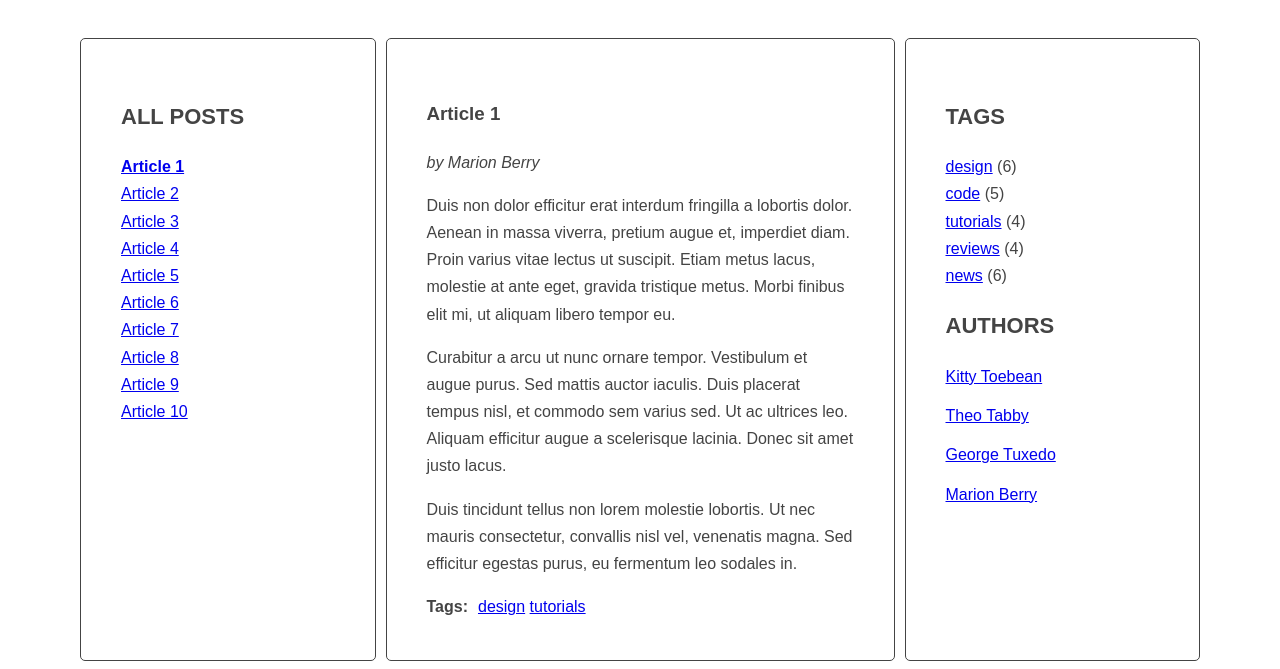
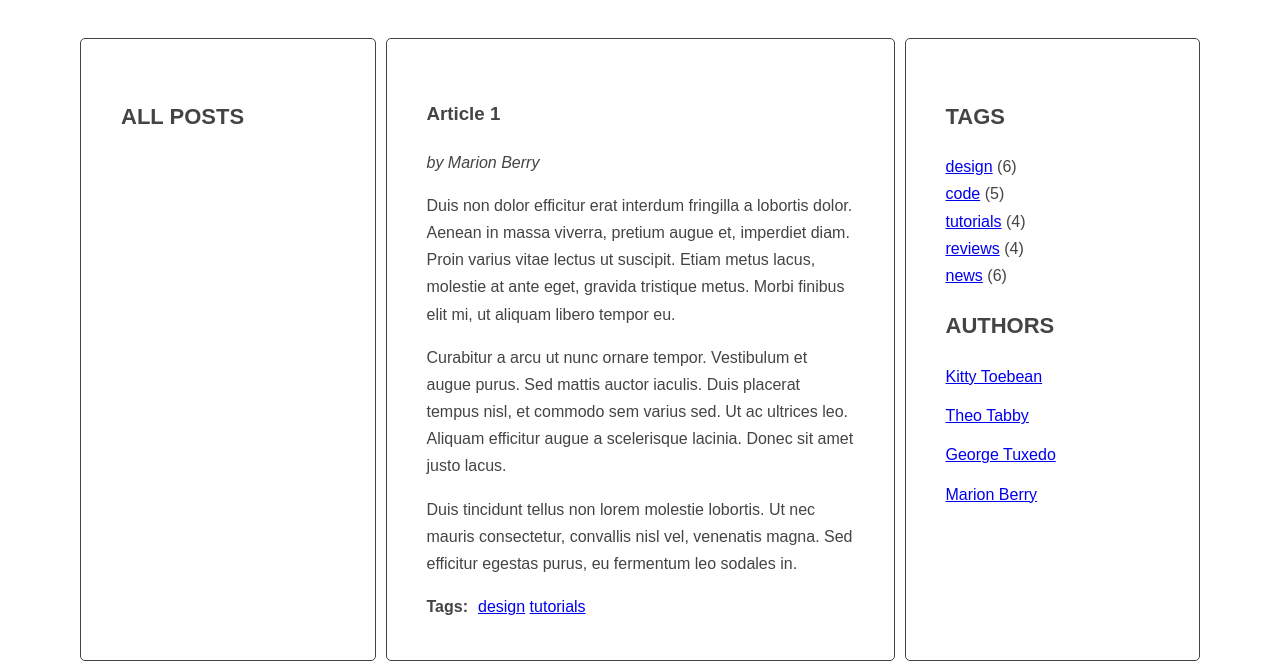
Before and after one commit to ewatokarz/blog-javascript, a website: page index.html in a window 1280 px wide. Shown: the part 205-874 px from the top of the page. Drawn offline with Linux system fonts and the light colour scheme.

Commit message:
to check

```diff
--- a/index.html
+++ b/index.html
@@ -14,38 +14,7 @@
         <main class="wrapper">
           <aside class="sidebar">
             <h2 class="section-title">All posts</h2>
-            <ul class="list titles">
-              <li>
-                <a href="#article-1" class="active"><span>Article 1</span></a>
-              </li>
-              <li>
-                <a href="#article-2"><span>Article 2</span></a>
-              </li>
-              <li>
-                <a href="#article-3"><span>Article 3</span></a>
-              </li>
-              <li>
-                <a href="#article-4"><span>Article 4</span></a>
-              </li>
-              <li>
-                <a href="#article-5"><span>Article 5</span></a>
-              </li>
-              <li>
-                <a href="#article-6"><span>Article 6</span></a>
-              </li>
-              <li>
-                <a href="#article-7"><span>Article 7</span></a>
-              </li>
-              <li>
-                <a href="#article-8"><span>Article 8</span></a>
-              </li>
-              <li>
-                <a href="#article-9"><span>Article 9</span></a>
-              </li>
-              <li>
-                <a href="#article-10"><span>Article 10</span></a>
-              </li>
-            </ul>
+            <ul class="list titles"></ul>
           </aside>
           <section class="posts">
             <article class="post active" id="article-1">
--- a/js/script.js
+++ b/js/script.js
@@ -54,3 +54,37 @@ for (let link of links) {
   link.addEventListener("click", titleClickHandler);
 }
 console.log(links);
+
+const optArticleSelector = ".post",
+  optTitleSelector = ".post-title",
+  optTitleListSelector = ".titles";
+
+function generateTitleLinks() {
+  /* remove contents of titleList */
+
+  const titleList = document.querySelector(optTitleListSelector);
+
+  titleList.innerHTML = "";
+  console.log(titleList);
+
+  /* for each article */
+
+  const articles = document.querySelectorAll(optArticleSelector);
+
+  for (let article of articles) {
+    const articleId = document.getElementById("article");
+    console.log(articleId);
+  }
+
+  /* get the article id odczytaj jego id i zapisz je do stałej*/
+
+  /* find the title element znajdź element z tytułem i zapisz jego zawartość do stałej*/
+
+  /* get the title from the title element na podstawie tych informacji stwórz kod HTML linka i zapisz go do stałej*/
+
+  /* create HTML of the link wstaw stworzony kod HTML do listy linków w lewej kolumnie*/
+
+  /* insert link into titleList */
+}
+
+generateTitleLinks();
```
